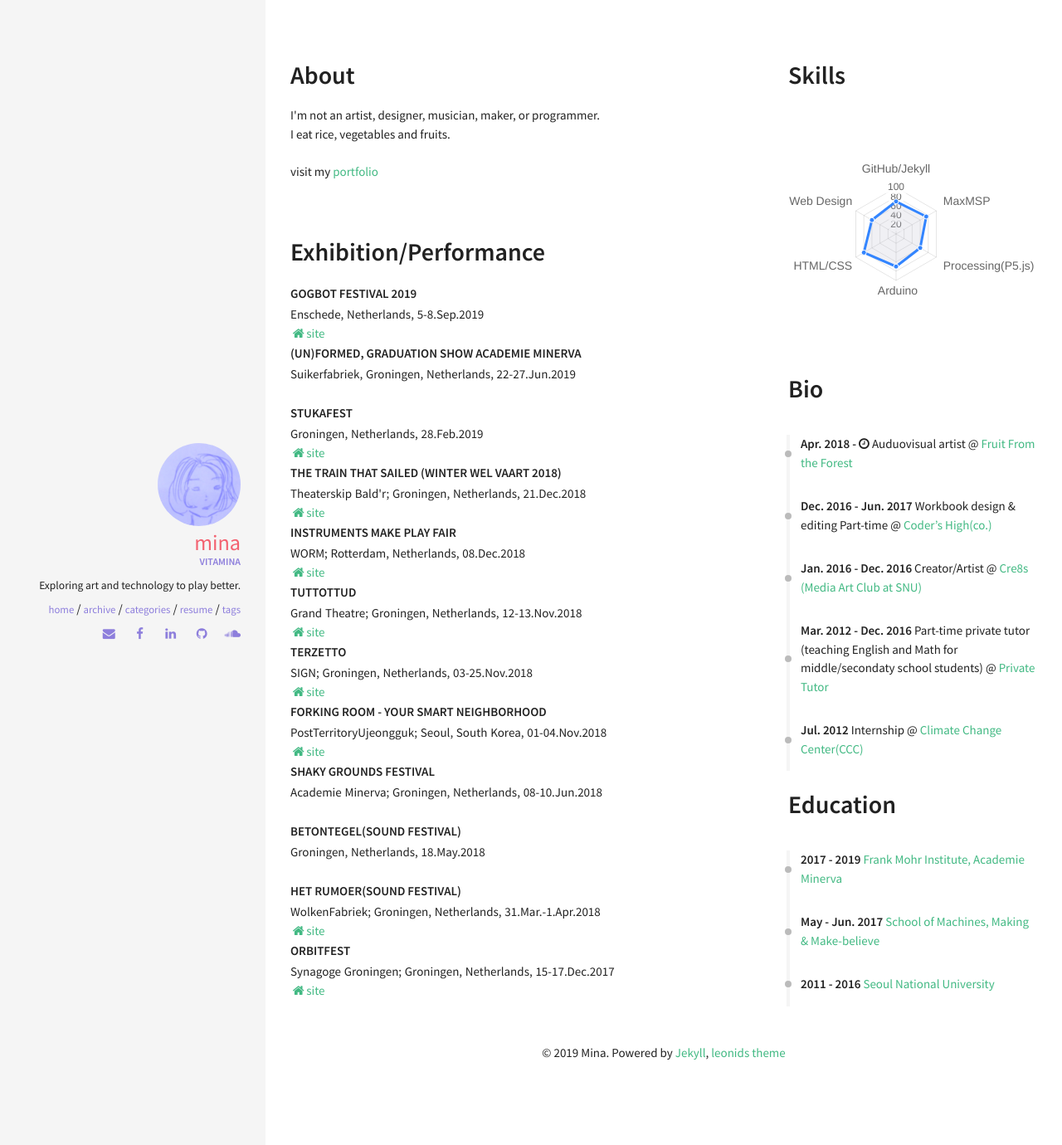
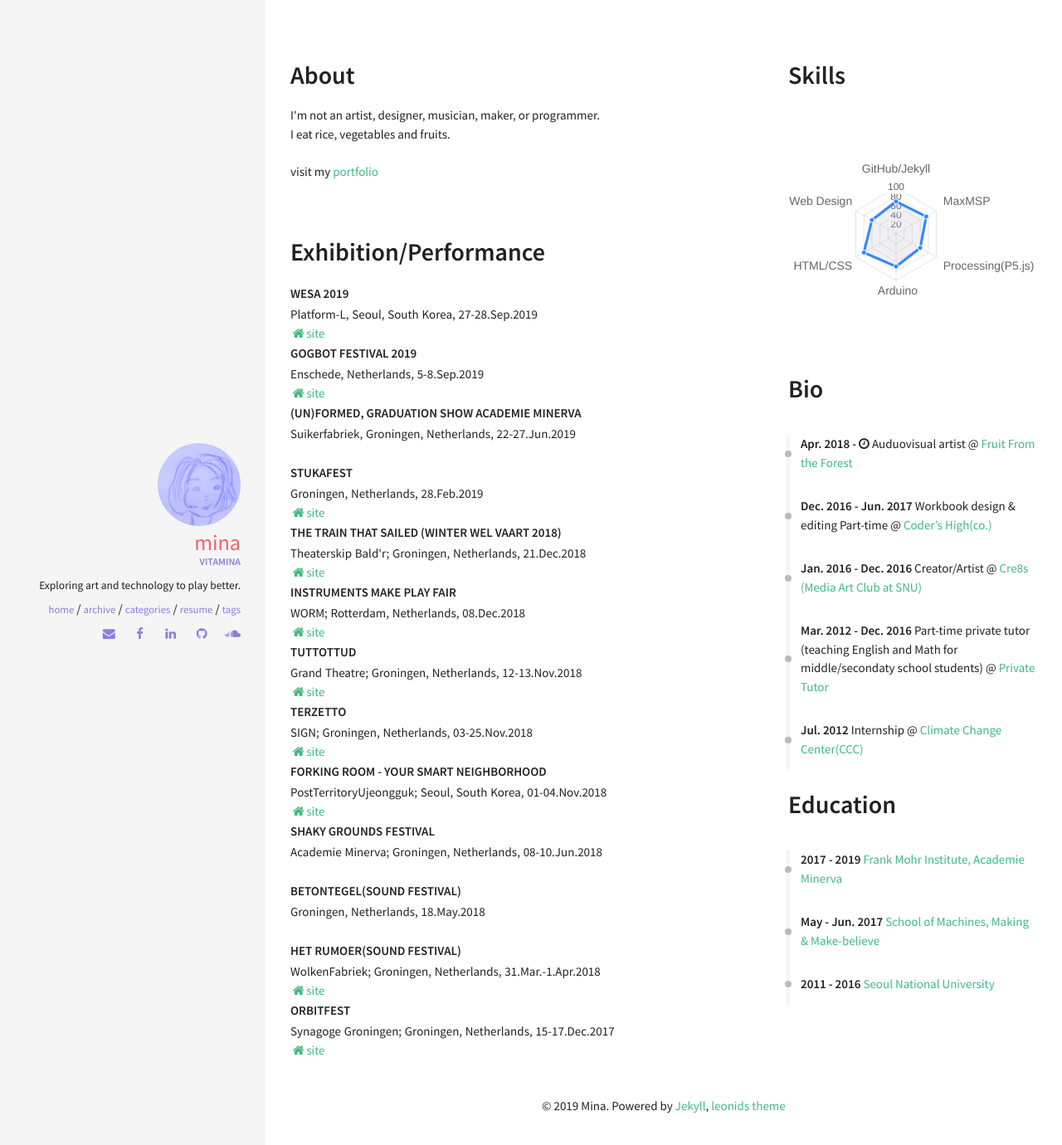
Before and after one commit to lucid2713/blog, a Jekyll site: the page built from resume.html, in a window 1280 px wide. Shown: the top 1380 px of the page at 83% size. Built offline with Jekyll 4.4.1, drawn with Linux system fonts in a browser that asks for light colours; nearby versions of some CDN libraries.

Commit message:
Update projects.yml

```diff
--- a/_data/index/projects.yml
+++ b/_data/index/projects.yml
@@ -1,3 +1,7 @@
+- name: WeSA 2019
+  descr: "Platform-L, Seoul, South Korea, 27-28.Sep.2019"
+  website: https://www.wesa.kr/
+
 - name: Gogbot festival 2019
   descr: "Enschede, Netherlands, 5-8.Sep.2019"
   website: https://2019.gogbot.nl/
```
